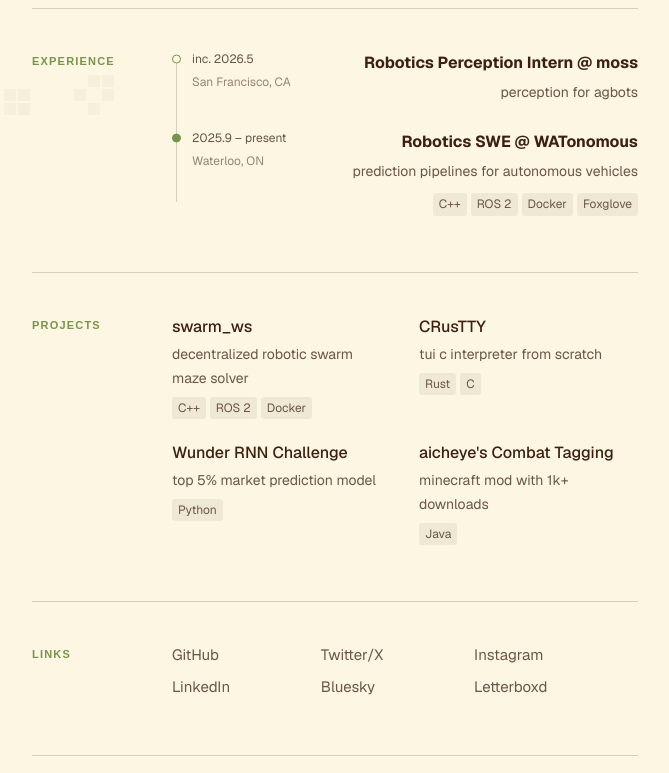
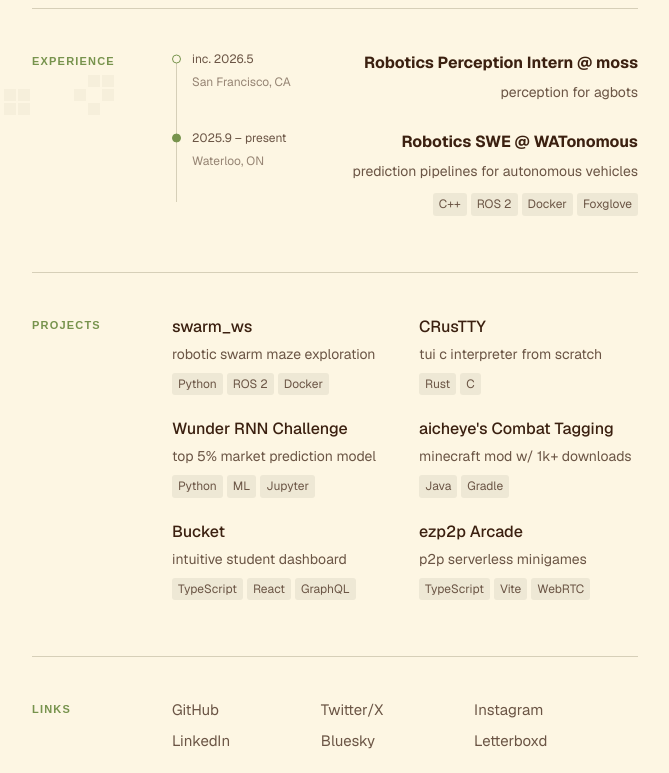
Before and after one commit to aicheye/seanyang.me, a Next.js app: page / in a window 1280 px wide. Shown: the part 444-1217 px from the top of the page, without its empty margins (305-974 px from the left). Built offline with nearby package versions, Linux system fonts and the light colour scheme; grey boxes are pictures that could not be loaded; a web font is replaced by a local one.

Commit message:
fix: update project descriptions and languages in portfolio

```diff
--- a/src/data/portfolio.ts
+++ b/src/data/portfolio.ts
@@ -8,9 +8,9 @@ interface Project {
 const portfolio: Project[] = [
   {
     title: "swarm_ws",
-    description: "decentralized robotic swarm maze solver",
+    description: "robotic swarm maze exploration",
     github: "https://github.com/RRohan4/swarm_ws",
-    languages: ["C++", "ROS 2", "Docker"],
+    languages: ["Python", "ROS 2", "Docker"],
   },
   {
     title: "CRusTTY",
@@ -22,13 +22,25 @@ const portfolio: Project[] = [
     title: "Wunder RNN Challenge",
     description: "top 5% market prediction model",
     github: "https://github.com/aicheye/wundernn",
-    languages: ["Python"],
+    languages: ["Python", "ML", "Jupyter"],
   },
   {
     title: "aicheye's Combat Tagging",
-    description: "minecraft mod with 1k+ downloads",
+    description: "minecraft mod w/ 1k+ downloads",
     github: "https://github.com/aicheye/combat-tag",
-    languages: ["Java"],
+    languages: ["Java", "Gradle"],
+  },
+  {
+    title: "Bucket",
+    description: "intuitive student dashboard",
+    github: "https://github.com/aicheye/bucket",
+    languages: ["TypeScript", "React", "GraphQL"],
+  },
+  {
+    title: "ezp2p Arcade",
+    description: "p2p serverless minigames",
+    github: "https://github.com/aicheye/ezp2p",
+    languages: ["TypeScript", "Vite", "WebRTC"],
   },
 ];
 
```
